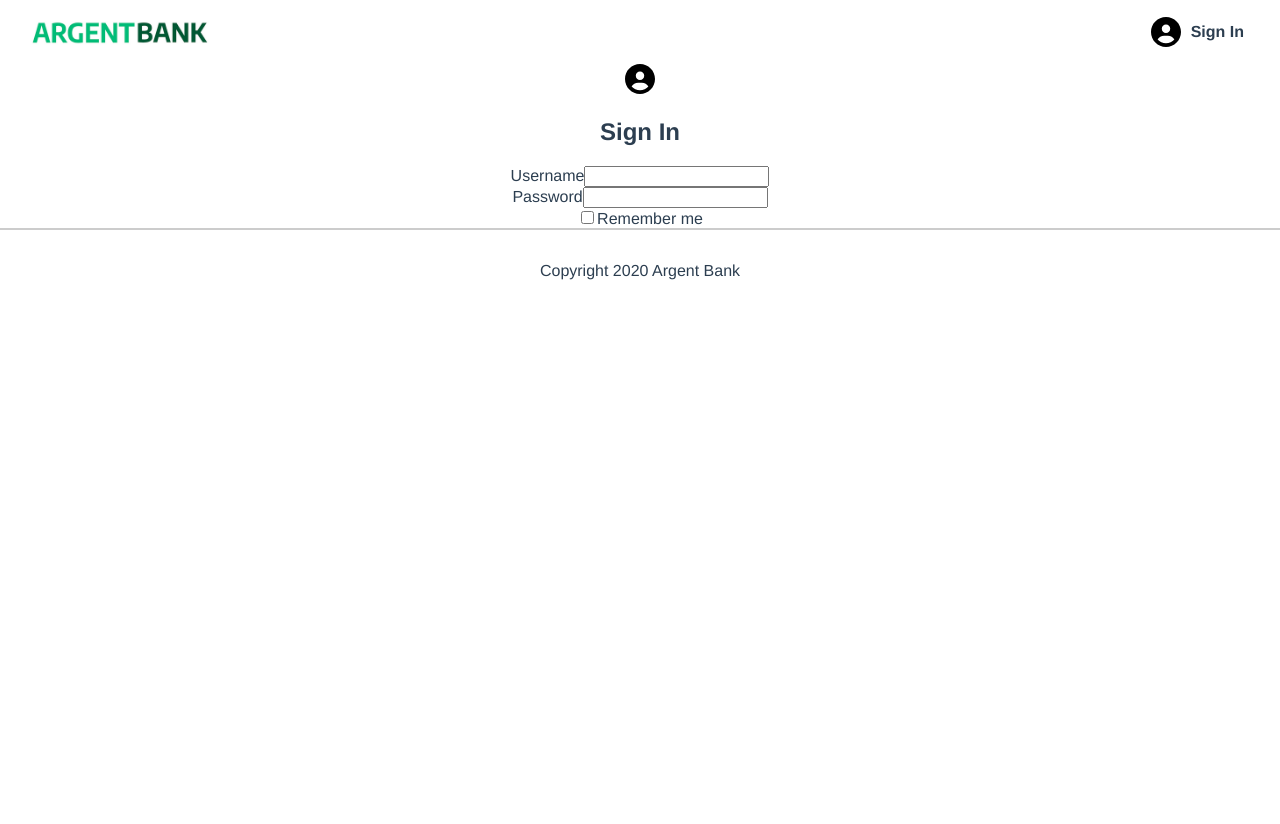
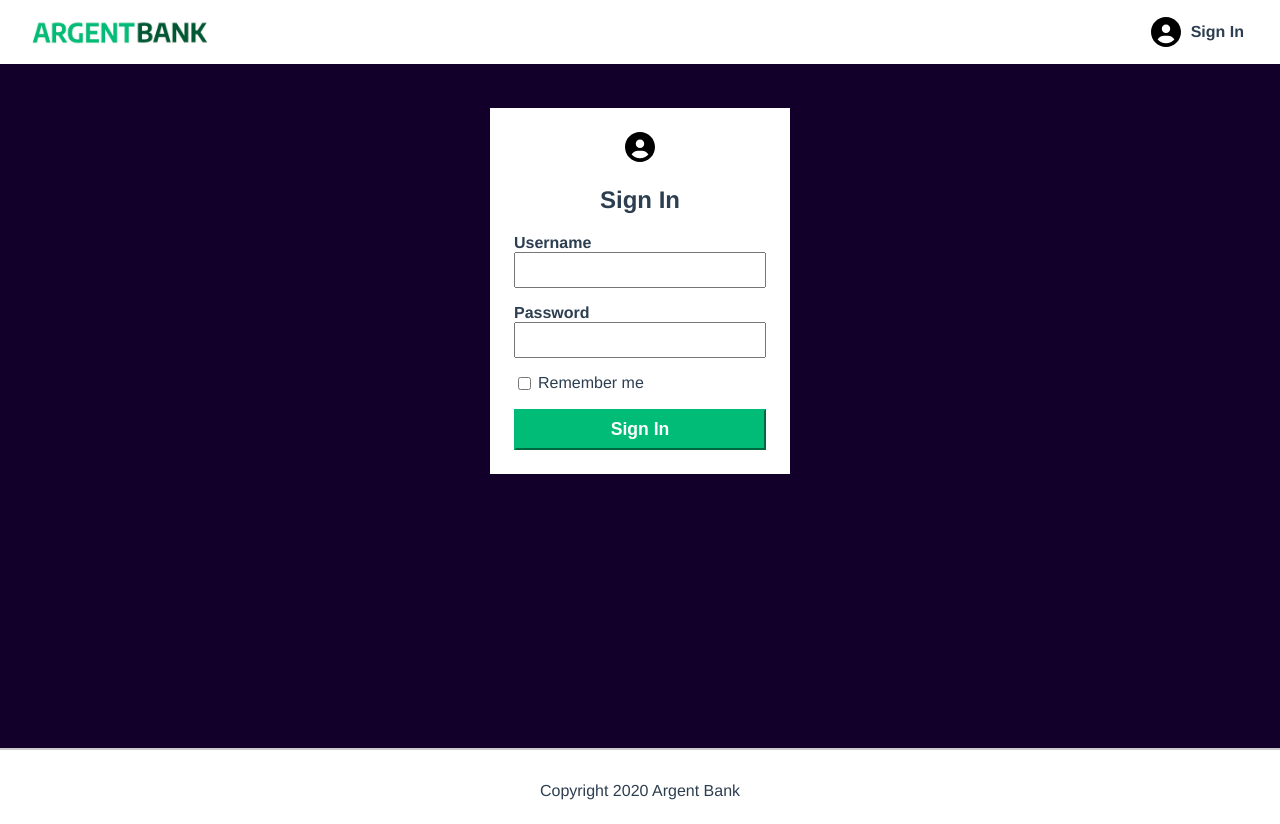
Before and after one commit to AndyRama/ArgentBank, a React (Create React App) app in the folder FrontEnd/: page /login in a window 1280 px wide. Before the commit the page ends 800 px from the top, so only its background shows below. Built offline with nearby package versions, Linux system fonts and the light colour scheme.

Commit message:
[enh] refacto page SignIn and add style

```diff
--- a/FrontEnd/src/pages/SignIn/SignIn.jsx
+++ b/FrontEnd/src/pages/SignIn/SignIn.jsx
@@ -1,27 +1,54 @@
-import React from 'react'
+import React, { useState } from 'react'
 import IconUser from '../../component/Icons/IconUser'
 import './SignIn.scss'
 
 function SignIn() {
+  const [email, setEmail] = useState('')
+  const [password, setPassword] = useState('')
+  const [rememberMe, setRememberMe] = useState(false)
+
+  const handleChangeEmail = (event) => setEmail(event.target.value)
+  const handleChangePassword = (event) => setPassword(event.target.value)
+  const handleChangeRememberMe = () => setRememberMe(!rememberMe)
   return (
-    <section class="sign-in-content">
-      <IconUser />
+    <main className="main sign-in bg-dark">
+      <section className="sign-in-content">
+        <IconUser className="sign-in-icon" />
         <h1>Sign In</h1>
-      <form>
-        <div class="input-wrapper">
-          <label for="username">Username</label>
-          <input type="text" id="username" />
+        <form action="" id="sign-in-form">
+          <div className="input-wrapper">
+            <label htmlFor="email">Username</label>
+            <input
+              type="text"
+              id="email"
+              autoComplete="username"
+              value={email}
+              onChange={handleChangeEmail}
+            />
           </div>
-        <div class="input-wrapper">
-          <label for="password">Password</label>
-          <input type="password" id="password" />
+          <div className="input-wrapper">
+            <label htmlFor="password">Password</label>
+            <input
+              type="password"
+              id="password"
+              autoComplete="current-password"
+              value={password}
+              onChange={handleChangePassword}
+            />
           </div>
-        <div class="input-remember">
-          <input type="checkbox" id="remember-me" />
-          <label for="remember-me">Remember me</label>
+          <div className="input-remember">
+            <input
+              type="checkbox"
+              id="remember-me"
+              onChange={handleChangeRememberMe}
+              checked={rememberMe}
+            />
+            <label htmlFor="remember-me">Remember me</label>
           </div>
+          <input type="submit" value="Sign In" className="sign-in-button" />
         </form>
       </section>
+    </main>
   )
 }
 export default SignIn
--- a/FrontEnd/src/pages/SignIn/SignIn.scss
+++ b/FrontEnd/src/pages/SignIn/SignIn.scss
@@ -0,0 +1,64 @@
+.sign-in-button {
+  display: block;
+  width: 100%;
+  padding: 8px;
+  font-size: 1.1rem;
+  font-weight: bold;
+  margin-top: 1rem;
+  border-color: #00bc77;
+  background-color: #00bc77;
+  color: #fff;
+}
+
+.sign-in-content {
+  box-sizing: border-box;
+  background-color: white;
+  width: 300px;
+  margin: 0 auto;
+  margin-top: 1.5rem;
+  padding: 1.5rem;
+}
+
+.sign-in-icon {
+  font-size: 5rem;
+  height: 25px;
+  width: 25px;
+  margin-top: -10px;
+}
+
+.input-remember {
+  display: flex;
+}
+
+.input-remember label {
+  margin-left: 0.25rem;
+}
+
+.input-wrapper {
+  display: flex;
+  flex-direction: column;
+  text-align: left;
+  margin-bottom: 1rem;
+}
+
+.input-wrapper label {
+  font-weight: bold;
+}
+
+.input-wrapper input {
+  padding: 5px;
+  font-size: 1.2rem;
+}
+
+.sign-in {
+  height: 83vh;
+  padding-top: 20px;
+
+  &__profil {
+    height: 100vh;
+
+    @media screen and (max-width: 719px) {
+      height: 130vh;
+    }
+  }
+}
```
Lines whose indentation alone changed are shown as unchanged.
